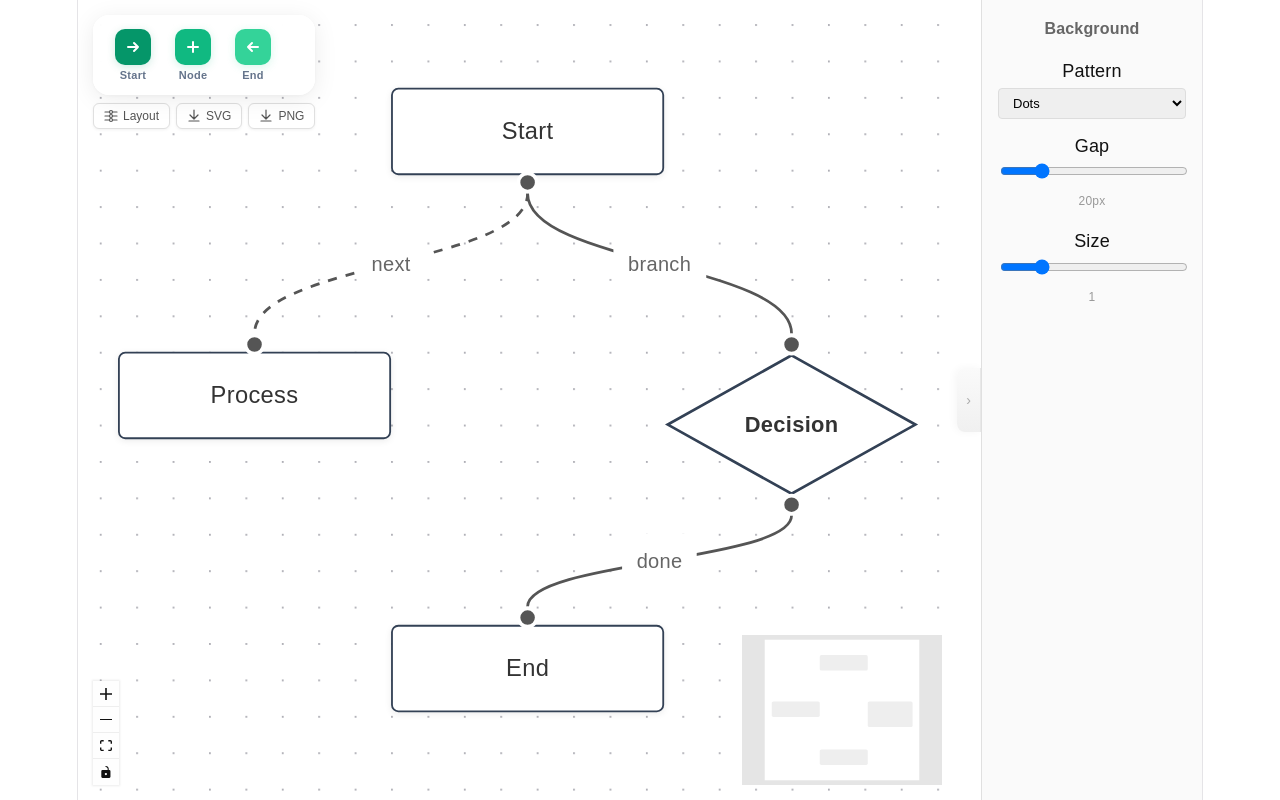
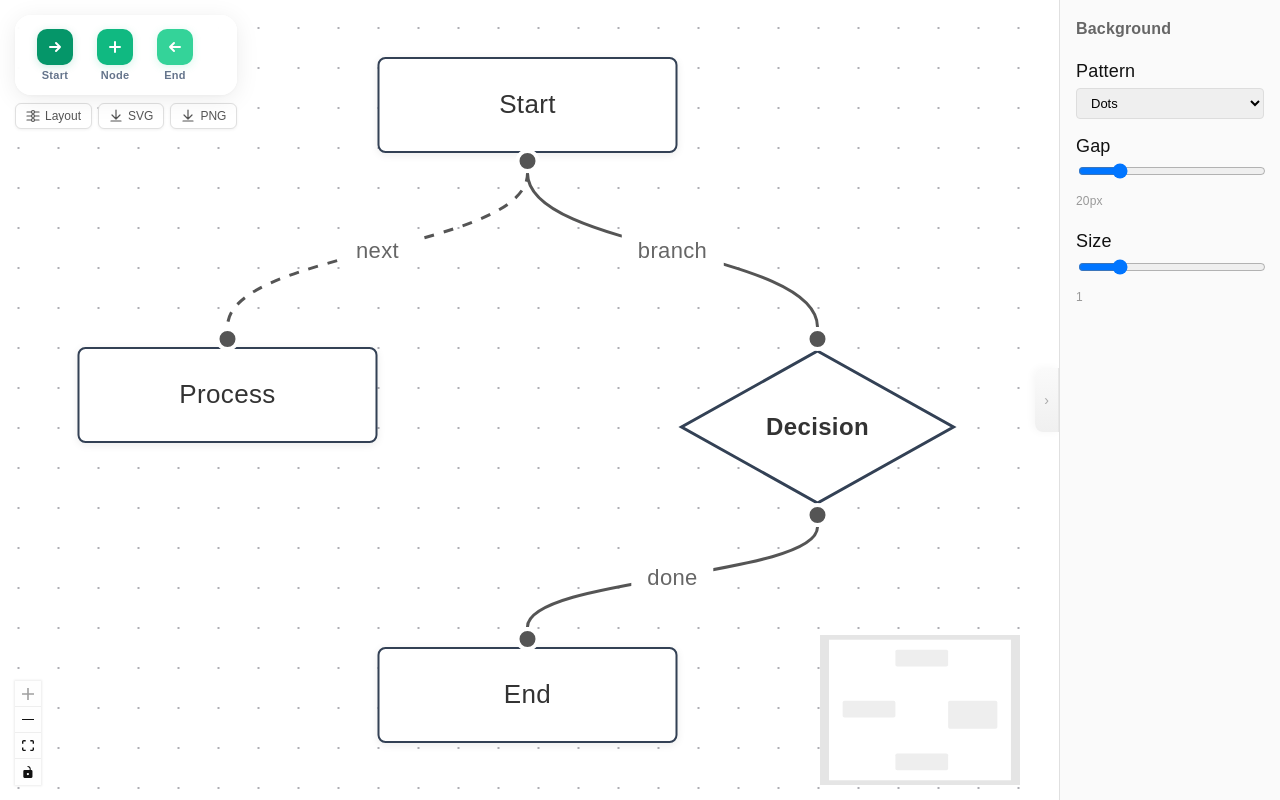
Before and after one commit to Emsoro/Underflow, a React (Vite) app in the folder src/front/: page / in a window 1280 px wide. Built offline with nearby package versions, Linux system fonts and the light colour scheme.

Commit message:
fix: remove canvas blank space by fixing #root width

```diff
--- a/src/front/src/index.css
+++ b/src/front/src/index.css
@@ -81,11 +81,9 @@ body,
 }
 
 #root {
-  width: 1126px;
+  width: 100%;
   max-width: 100%;
-  margin: 0 auto;
-  text-align: center;
-  border-inline: 1px solid var(--border);
+  margin: 0;
   min-height: 100svh;
   display: flex;
   flex-direction: column;
```
